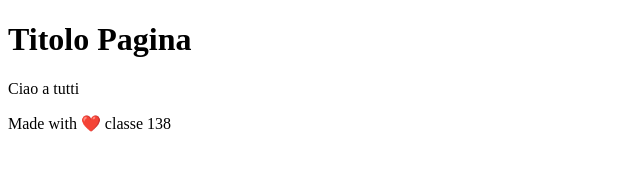
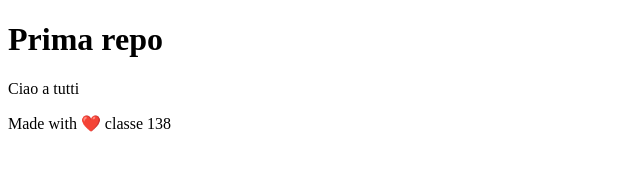
Before and after one commit to boolean-class-138/first-repo, a plain HTML site: page index.html in a window 1280 px wide. Shown: the whole page, without its empty margins (0-640 px from the left). Drawn offline with Linux system fonts and the light colour scheme.

Commit message:
fix: change title text

```diff
--- a/index.html
+++ b/index.html
@@ -7,7 +7,7 @@
   </head>
   <body>
     <header>
-      <h1>Titolo Pagina</h1>
+      <h1>Prima repo</h1>
     </header>
     <main>
       <p>Ciao a tutti</p>
```
